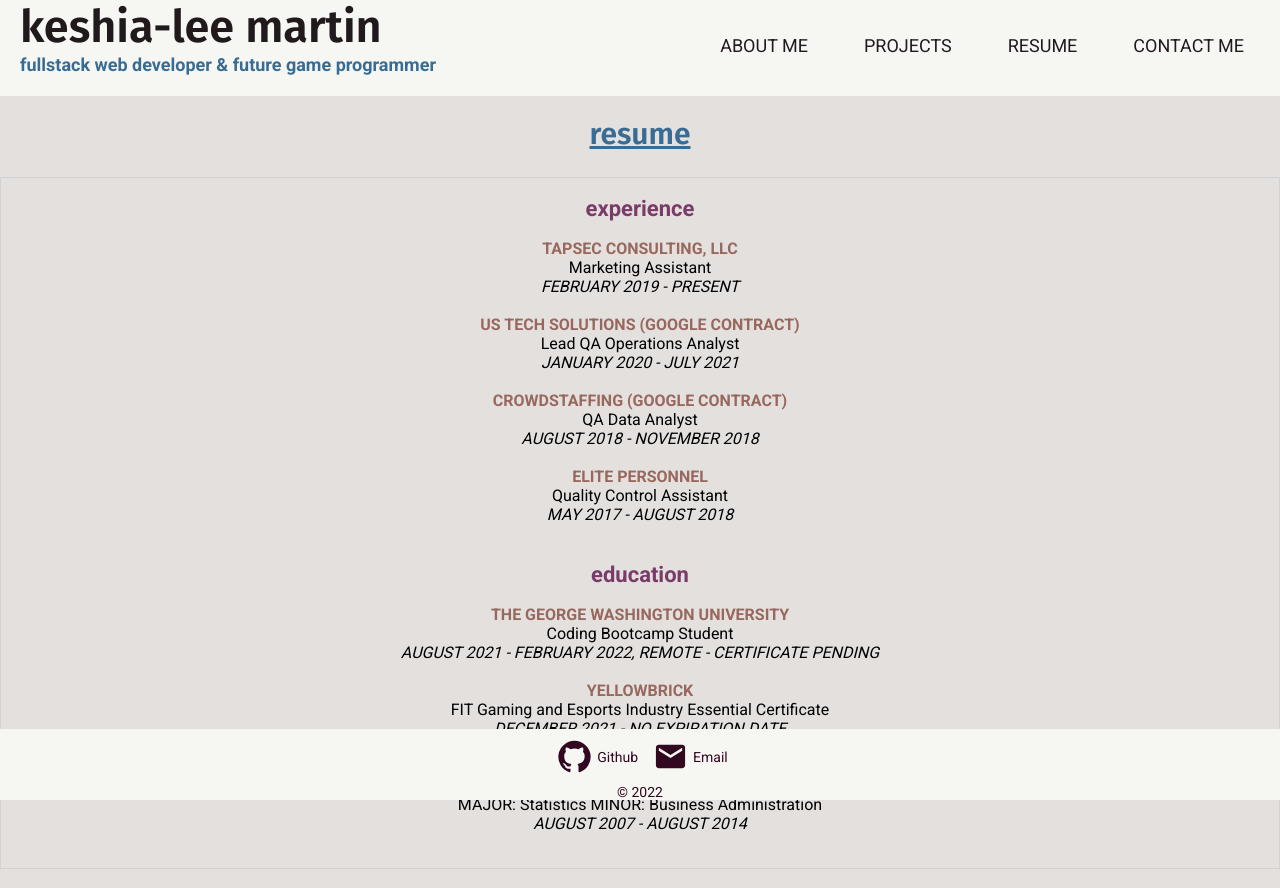
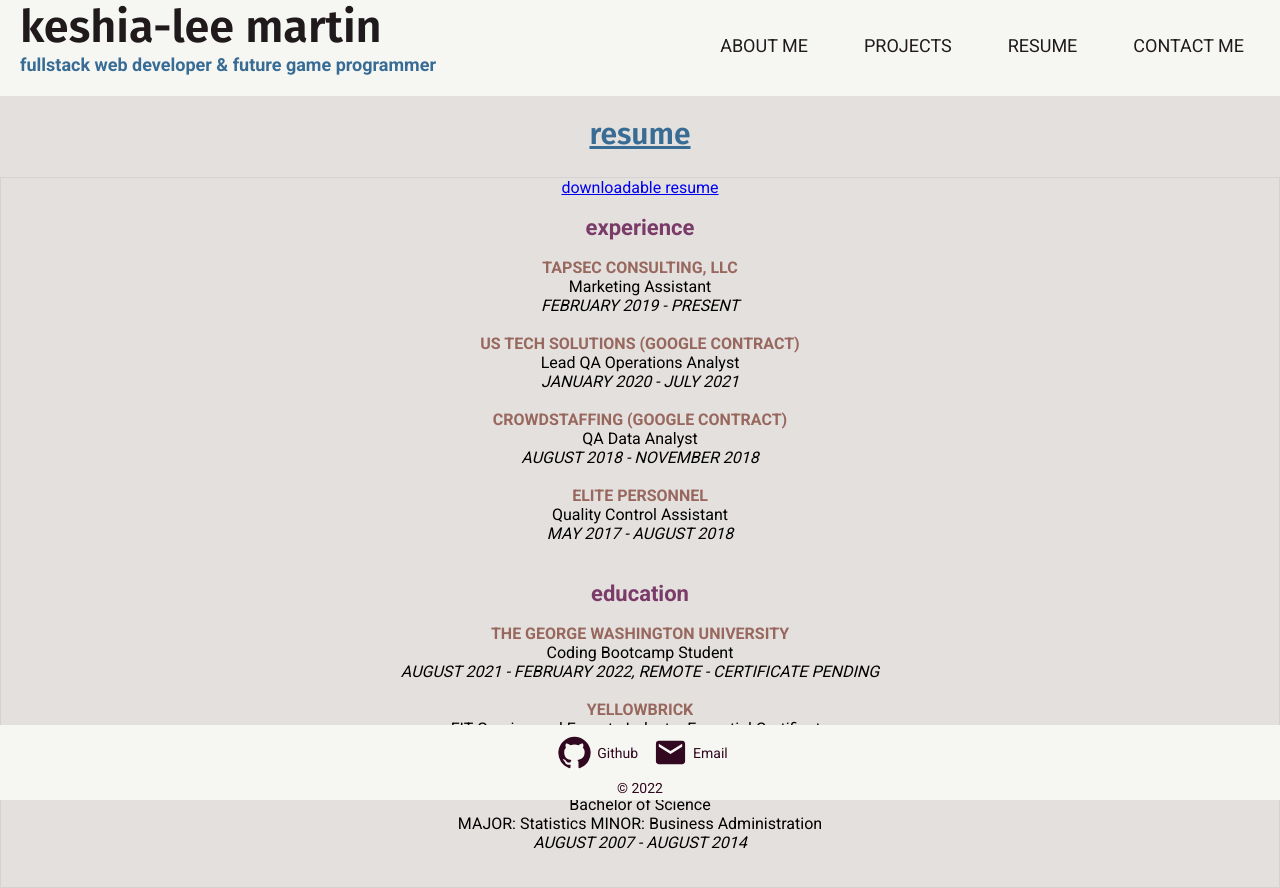
Before and after one commit to eeleelksm/eeleelksm-reactportfolio-20, a React (Create React App) app: page /resume in a window 1280 px wide. Built offline with nearby package versions, Linux system fonts and the light colour scheme.

Commit message:
final small edits

```diff
--- a/src/components/Pages/Resume/Resume.js
+++ b/src/components/Pages/Resume/Resume.js
@@ -1,4 +1,5 @@
 import React from "react";
+import resume from "../../../assets/documents/resume.pdf";
 
 function Resume() {
 	return (
@@ -6,6 +7,9 @@
 			<h1 className="page-title">resume</h1>
 			<div className="resume">
 				<div className="resume-list">
+					<a href={resume} target="_blank">
+						downloadable resume
+					</a>
 					<div className="experience">
 						<h2 className="resume-title">experience</h2>
 						<p>
--- a/src/index.css
+++ b/src/index.css
@@ -228,12 +228,14 @@
 /* footer */
 .footer {
 	background-color: #f6f7f3;
-	position: fixed;
+	position: absolute;
 	width: 100%;
+	height: 75px;
 	bottom: 0;
 	color: #31081f;
 	font-size: 14px;
 	text-align: center;
+	margin-top: auto;
 }
 
 .itemContainer {
```
Also changed, not shown: 1 other file (tests, documents, lock files or other folders).
